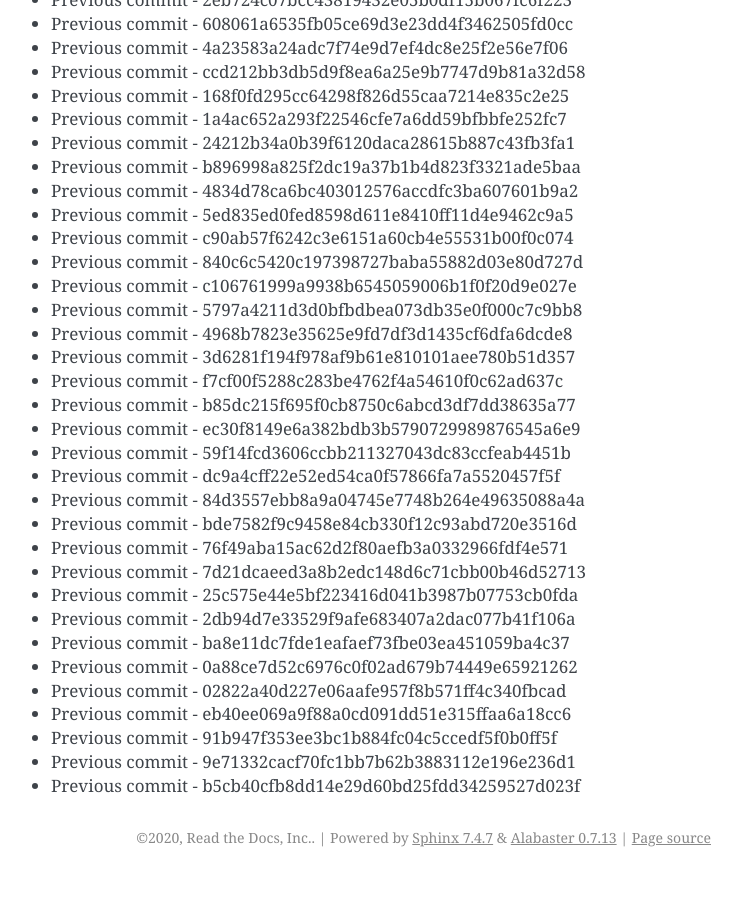
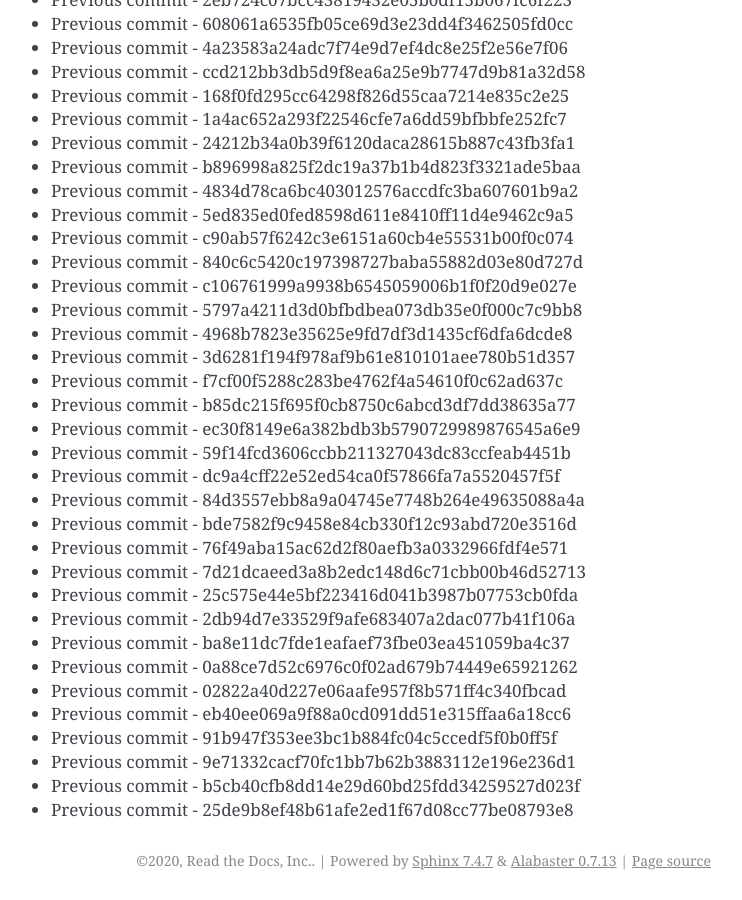
Before and after one commit to readthedocs/rtd-git-stresstest, a Sphinx documentation site: the page built from docs/updates.rst, in a window 1280 px wide and 900 px high, scrolled down 8865 px. Shown: the whole window, without its empty margins (399-1141 px from the left). Built offline with Sphinx 7.4.7, drawn with Linux system fonts in a browser that asks for light colours; before the commit the page ends 9742 px from its top, so only the background shows below that.

Commit message:
Generating commit from previous: 25de9b8ef48b61afe2ed1f67d08cc77be08793e8

```diff
--- a/docs/updates.rst
+++ b/docs/updates.rst
@@ -404,3 +404,4 @@ It can be tested for any performance characteristics.
 * Previous commit - 91b947f353ee3bc1b884fc04c5ccedf5f0b0ff5f
 * Previous commit - 9e71332cacf70fc1bb7b62b3883112e196e236d1
 * Previous commit - b5cb40cfb8dd14e29d60bd25fdd34259527d023f
+* Previous commit - 25de9b8ef48b61afe2ed1f67d08cc77be08793e8
```
